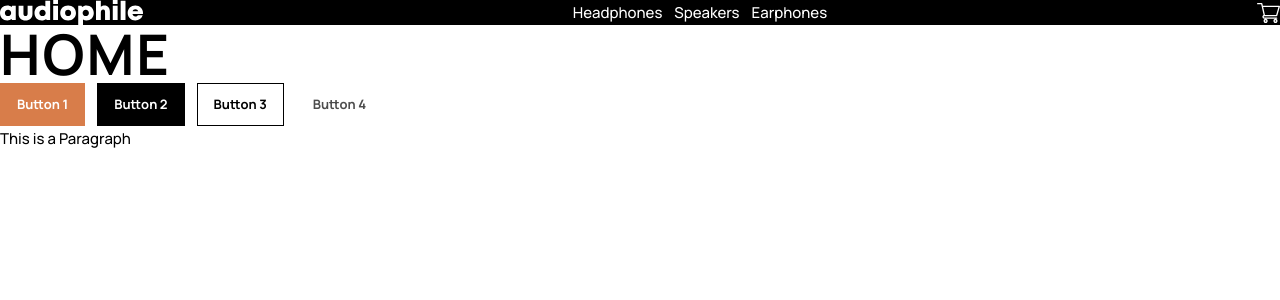
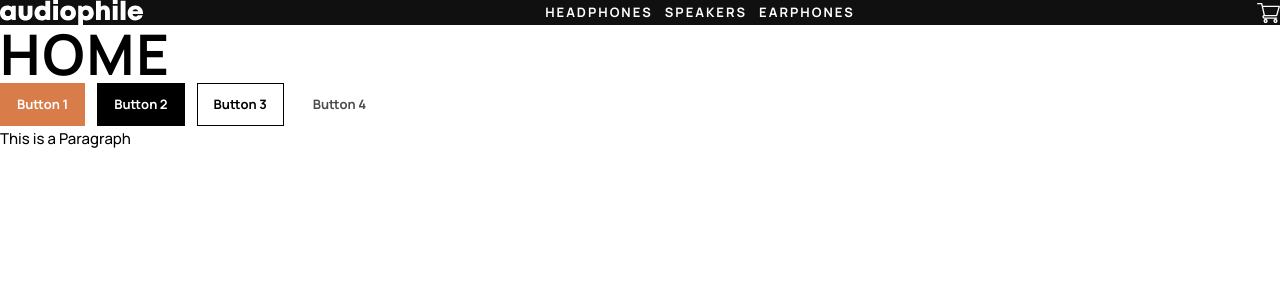
Before and after one commit to scottmotion/audiophile-ecommerce, a React (Vite) app: page / in a window 1280 px wide. Shown: the top 300 px of the page. Built offline with nearby package versions, Linux system fonts and the light colour scheme.

Commit message:
nav items style

```diff
--- a/src/Components/Navbar.tsx
+++ b/src/Components/Navbar.tsx
@@ -4,7 +4,7 @@ import { ReactComponent as MobileMenuIcon } from "/src/assets/icons/icon-hamburg
 
 export default function Navbar() {
   return (
-    <nav className="flex flex-row items-center justify-between gap-3 bg-black text-white">
+    <nav className="flex flex-row items-center justify-between gap-3 bg-darkest-grey text-white">
       <div className="flex flex-row items-center justify-center gap-3">
         <MobileMenuIcon className="lg:hidden" />
         <SiteLogo className="hidden md:block" />
@@ -12,9 +12,9 @@ export default function Navbar() {
       <SiteLogo className="md:hidden" />
 
       <ul className="hidden flex-row items-center justify-center gap-3 lg:flex">
-        <li>Headphones</li>
-        <li>Speakers</li>
-        <li>Earphones</li>
+        <li className="nav-item">Headphones</li>
+        <li className="nav-item">Speakers</li>
+        <li className="nav-item">Earphones</li>
       </ul>
       <CartIcon />
     </nav>
--- a/tailwind.config.js
+++ b/tailwind.config.js
@@ -119,6 +119,17 @@ export default {
             color: theme("colors.dark-orange"),
           },
         },
+        ".nav-item": {
+          "fontSize": "13px",
+          "lineHeight": "25px",
+          "letterSpacing": "2px",
+          "fontWeight": "700",
+          "textTransform": "uppercase",
+          "color": theme("colors.white"),
+          "&:hover": {
+            color: theme("colors.dark-orange"),
+          },
+        },
         ".overline": {
           fontSize: "14px",
           lineHeight: "19px",
```
